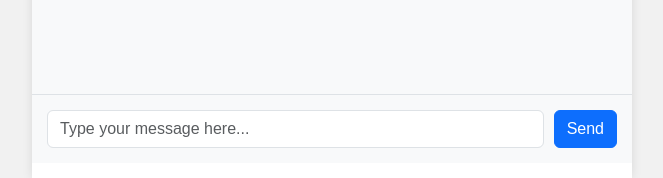
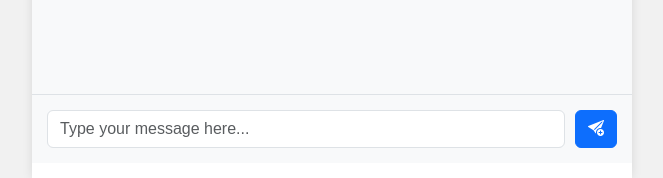
Before and after one commit to nuurosman/AI_Chatbot, a Flask app: page / in a window 1280 px wide. Shown: the part 622-800 px from the top of the page, without its empty margins (308-971 px from the left). Run offline with Flask 3, Linux system fonts and the light colour scheme; some libraries are stand-ins or nearby versions.

Commit message:
Added Send Icon

```diff
--- a/static/js/script.js
+++ b/static/js/script.js
@@ -55,7 +55,7 @@ $(document).ready(function () {
                         } else {
                             clearInterval(typingInterval);
                             isBotTyping = false;
-                            $('#send-button').text('Send');
+                            $('#send-button').html('<i class="bi bi-send-plus-fill"></i>');
                         }
                     }, 20);
                 },
--- a/templates/index.html
+++ b/templates/index.html
@@ -23,7 +23,7 @@
 
             <div class="chat-footer">
                 <input type="text" class="form-control" id="message-input" placeholder="Type your message here...">
-                <button class="btn btn-primary" id="send-button">Send</button>
+                <button class="btn btn-primary" id="send-button"><i class="bi bi-send-plus-fill"></i></button>
             </div>
         </div>
 
```
